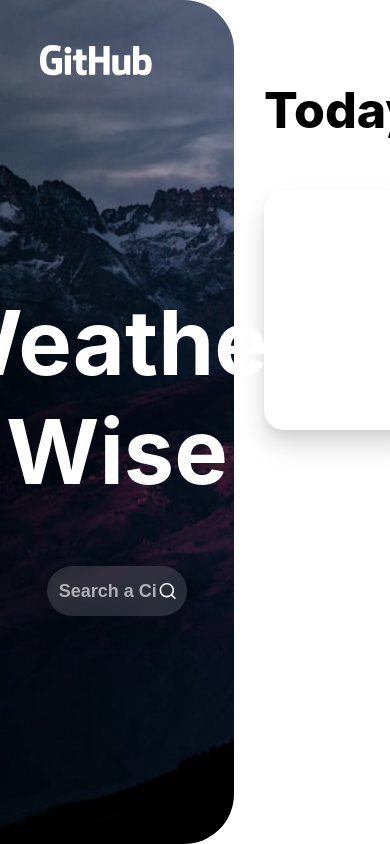
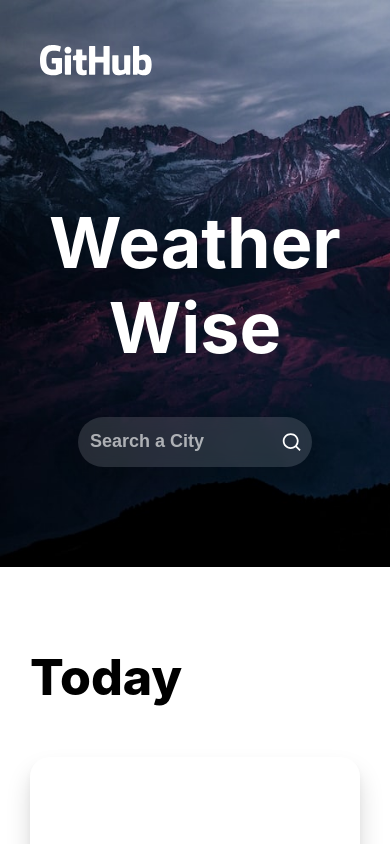
Before and after one commit to ErtanOzdemir/weather-app-with-redis-cache, a React (Create React App) app in the folder frontend/: page / in a window 390 px wide. Built offline with nearby package versions, Linux system fonts and the light colour scheme.

Commit message:
Apply responsice design

```diff
--- a/frontend/src/app.scss
+++ b/frontend/src/app.scss
@@ -2,6 +2,28 @@
   display: flex;
   height: 100vh;
   overflow: hidden;
+
+  @media (max-width: 768px) {
+    flex-direction: column;
+    overflow: scroll;
+
+    .section-big {
+      width: 100%;
+      border-top-right-radius: 0px;
+      border-bottom-right-radius: 0px;
+      background-size: cover;
+      padding-bottom: 100px;
+
+      h1 {
+        font-size: 70px;
+        margin-top: 200px;
+      }
+    }
+
+    .section-small {
+      width: 100%;
+    }
+  }
 }
 
 .section-big {
@@ -21,6 +43,7 @@
 .section-small {
   display: flex;
   flex-direction: column;
+  box-sizing: border-box;
   width: 40%;
   padding: 30px;
 }
```
